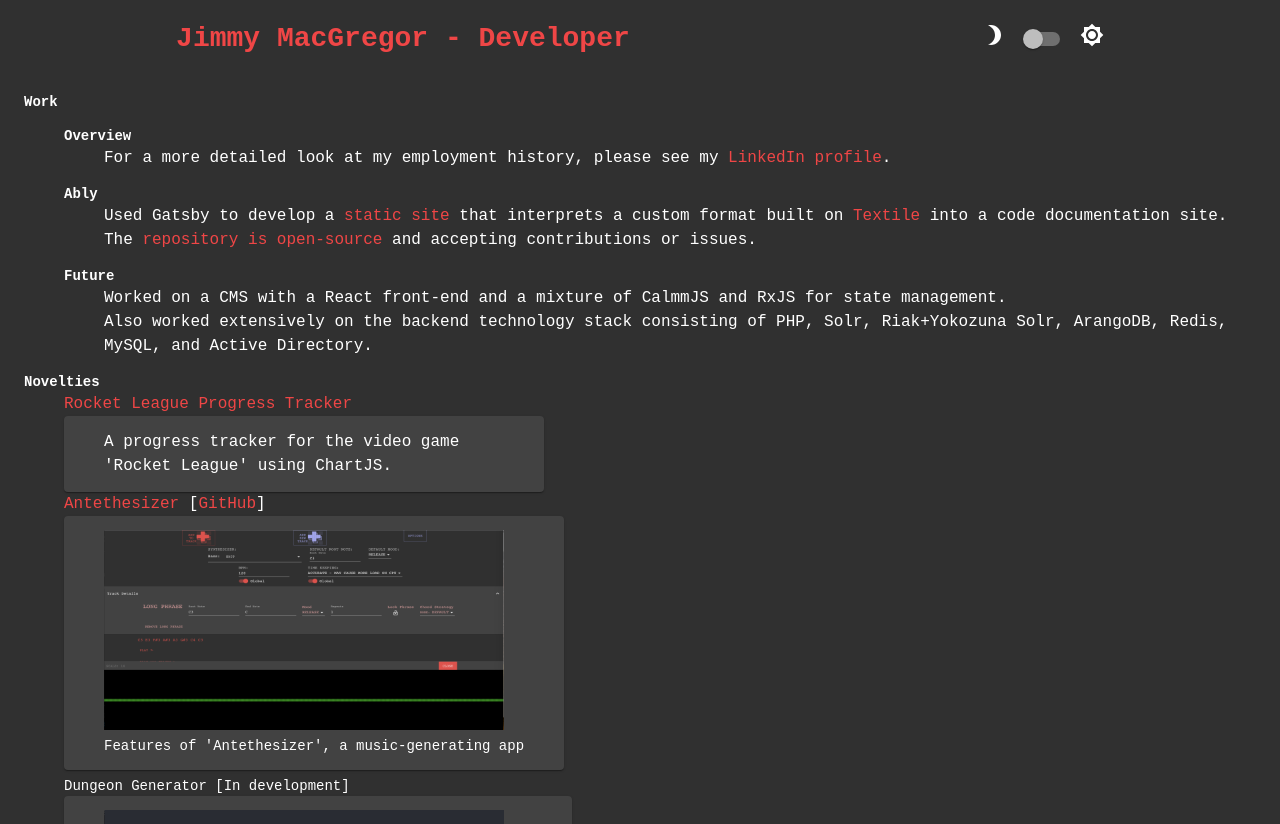
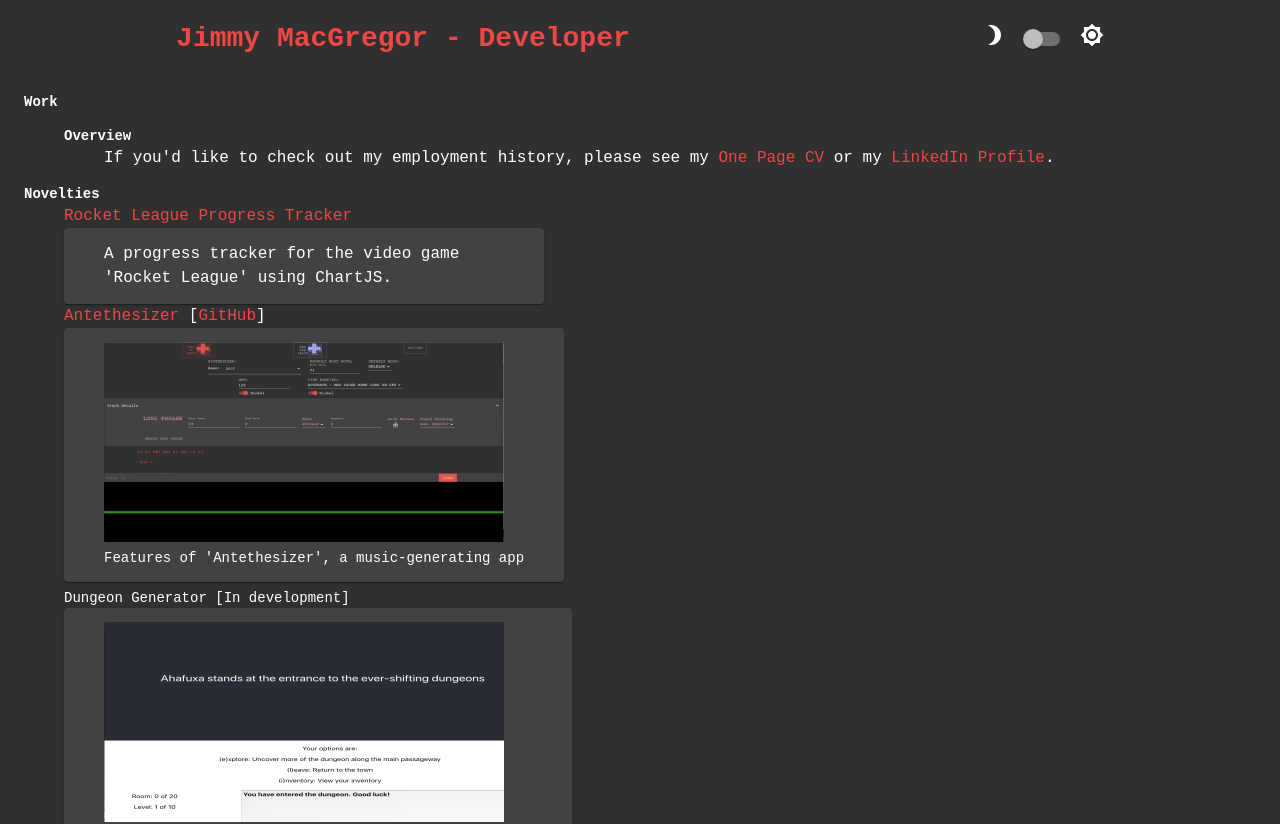
Before and after one commit to MymmiJ/personal-site, a React app: page / in a window 1280 px wide. Shown: the top 824 px of the page. Built offline with nearby package versions, Linux system fonts and the light colour scheme.

Commit message:
Try updating homepage text

```diff
--- a/src/Home/index.js
+++ b/src/Home/index.js
@@ -10,16 +10,8 @@ const Home = () => {
     return <Container>
         <DefinitionList header="Work" entries={[
           <DefinitionList header="Overview" entries={[
-            <Typography>For a more detailed look at my employment history, please see my <Link href="https://www.linkedin.com/in/james-macgregor-41a74340/">LinkedIn profile</Link>.</Typography>
-          ]} />,
-          <DefinitionList header="Ably" entries={[
-            <Typography>Used Gatsby to develop a <Link href="https://ably.com/docs">static site</Link> that interprets a custom format built on <Link href="https://textile-lang.com/">Textile</Link> into a code documentation site.</Typography>,
-            <Typography>The <Link href="https://github.com/ably/docs">repository is open-source</Link> and accepting contributions or issues.</Typography>
-          ]}/>,
-          <DefinitionList header="Future" entries={[
-            <Typography>Worked on a CMS with a React front-end and a mixture of CalmmJS and RxJS for state management.</Typography>,
-            <Typography>Also worked extensively on the backend technology stack consisting of PHP, Solr, Riak+Yokozuna Solr, ArangoDB, Redis, MySQL, and Active Directory.</Typography>
-          ]}/>
+            <Typography>If you'd like to check out my employment history, please see my <Link href="https://cv.jimmymacgregor.com/">One Page CV</Link> or my <Link href="https://www.linkedin.com/in/james-macgregor-41a74340/">LinkedIn Profile</Link>.</Typography>
+          ]} />
         ]}/>
         <DefinitionList header="Novelties" entries={[
             <Typography><Link href="/RocketLeagueProgressTracker">Rocket League Progress Tracker</Link></Typography>,
```
